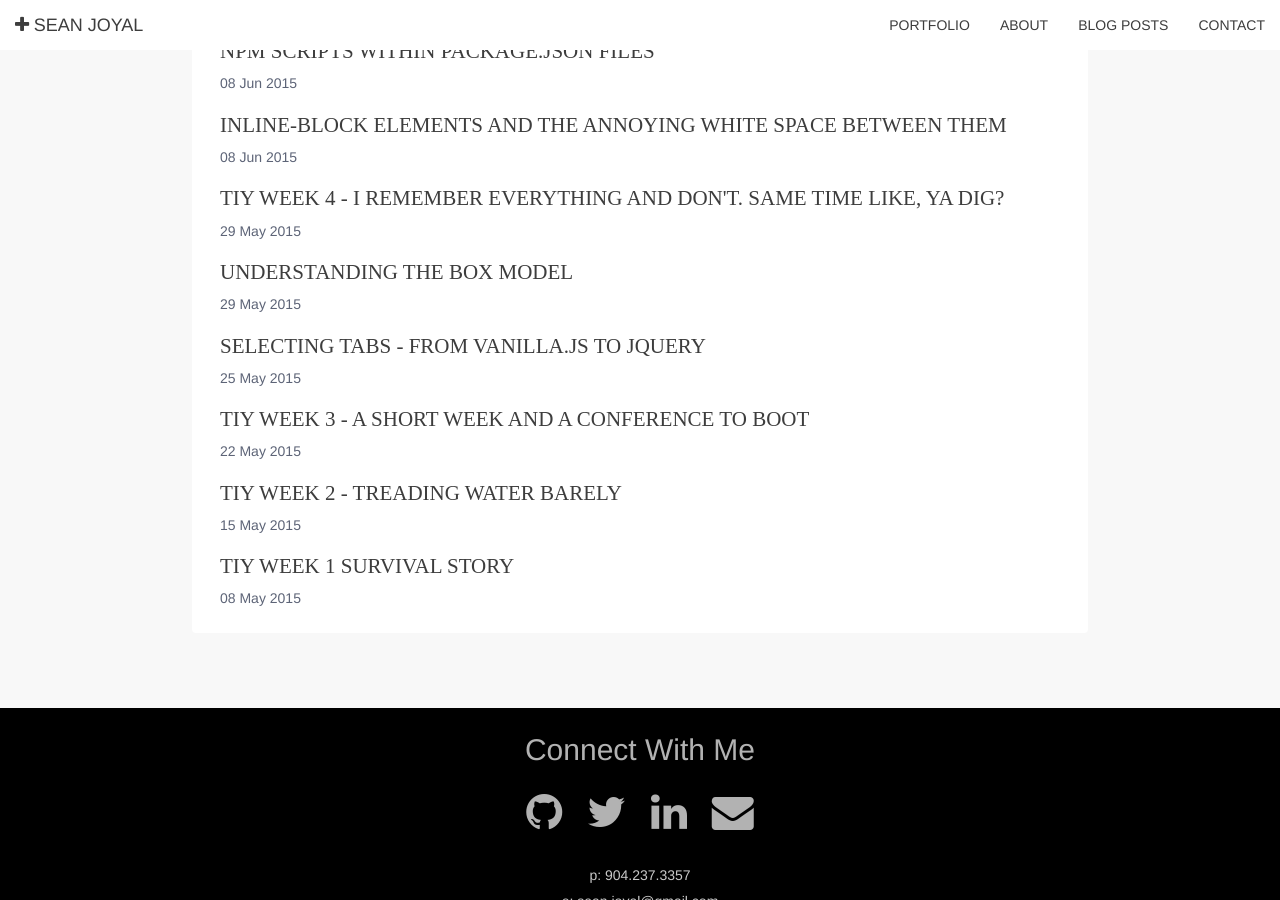
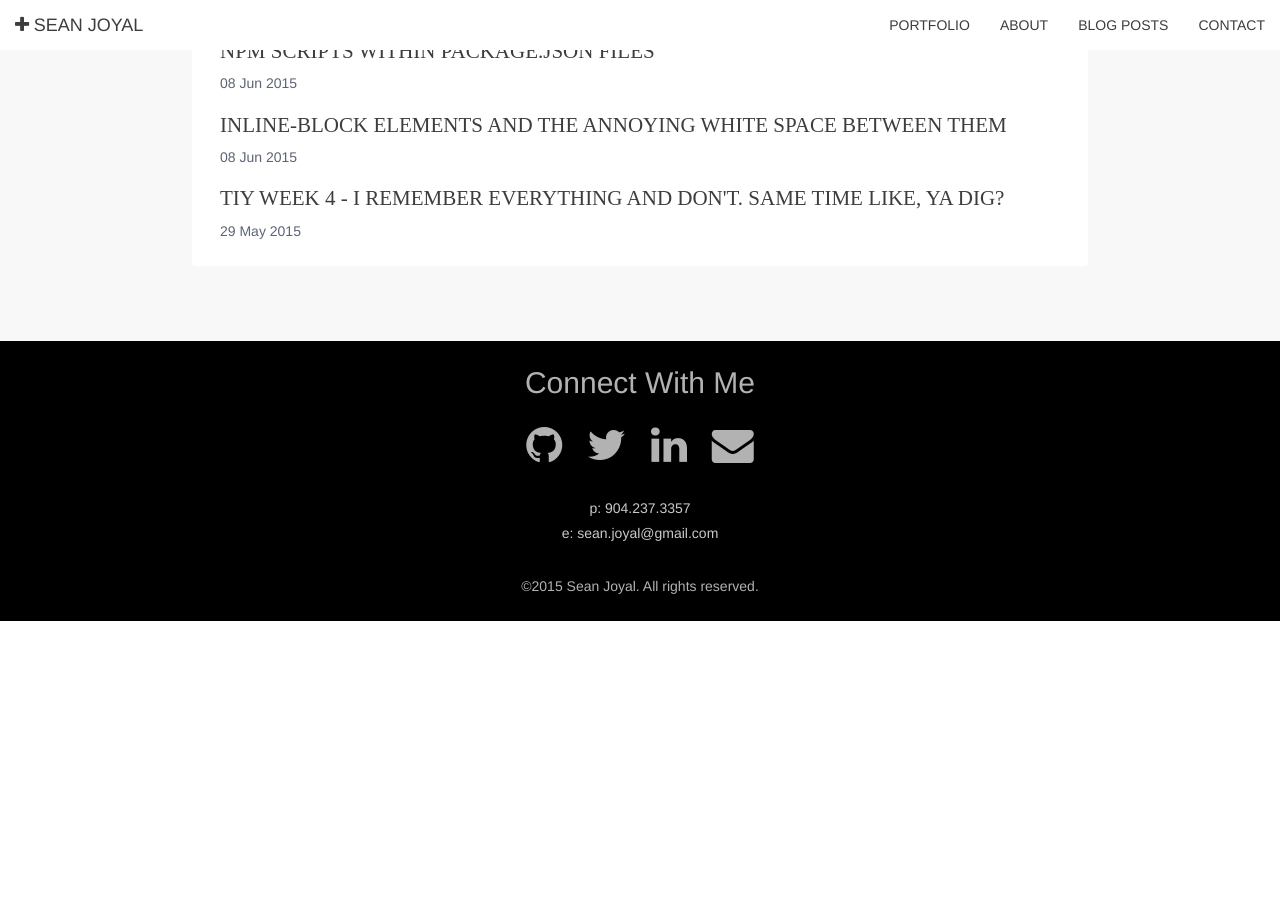
Before and after one commit to sjoyal/sjoyal.github.io, a Jekyll site: the page built from index.html, in a window 1280 px wide and 900 px high, scrolled down 3042 px. Built offline with Jekyll 4.4.1, drawn with Linux system fonts in a browser that asks for light colours; nearby versions of some CDN libraries; the list of posts is cut into pages by our own code; after the commit the page ends 3663 px from its top, so only the background shows below that.

Commit message:
limiting posts to paginator.posts max listed in config

```diff
--- a/index.html
+++ b/index.html
@@ -112,7 +112,7 @@ title: Sean Joyal
             <i class="fa fa-newspaper-o fa-3x"></i>
           </figure>
           <aside class="blog-post">
-          {% for post in site.posts %}
+          {% for post in paginator.posts %}
             <div>
               <h4>{{ post.title | upcase }}</h4>
               <small>{{ post.date | date_to_string }}</small>
```
